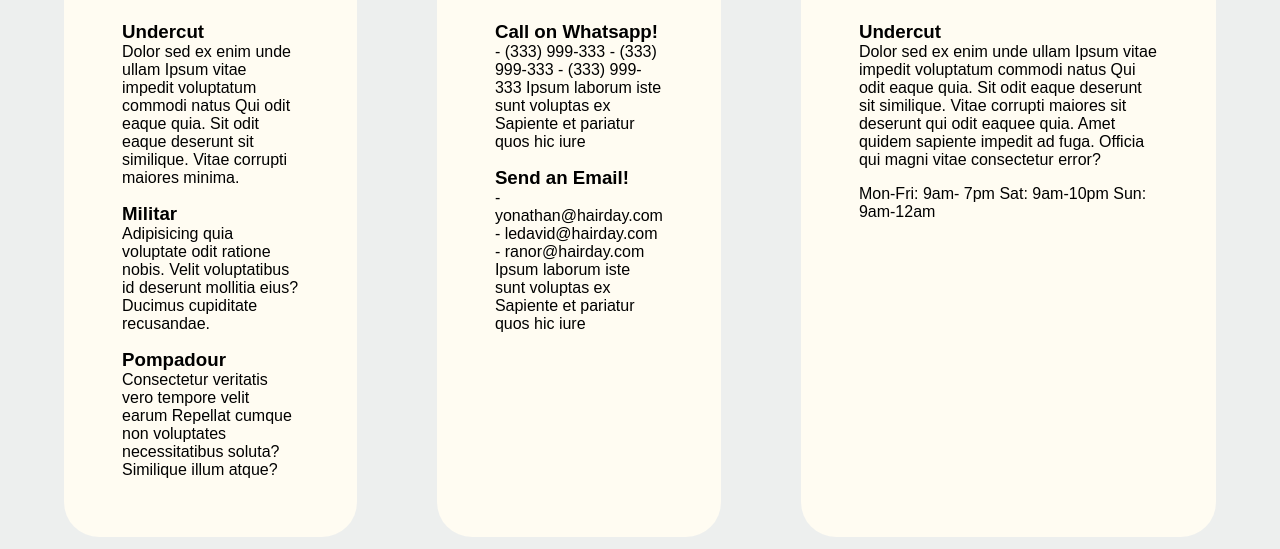
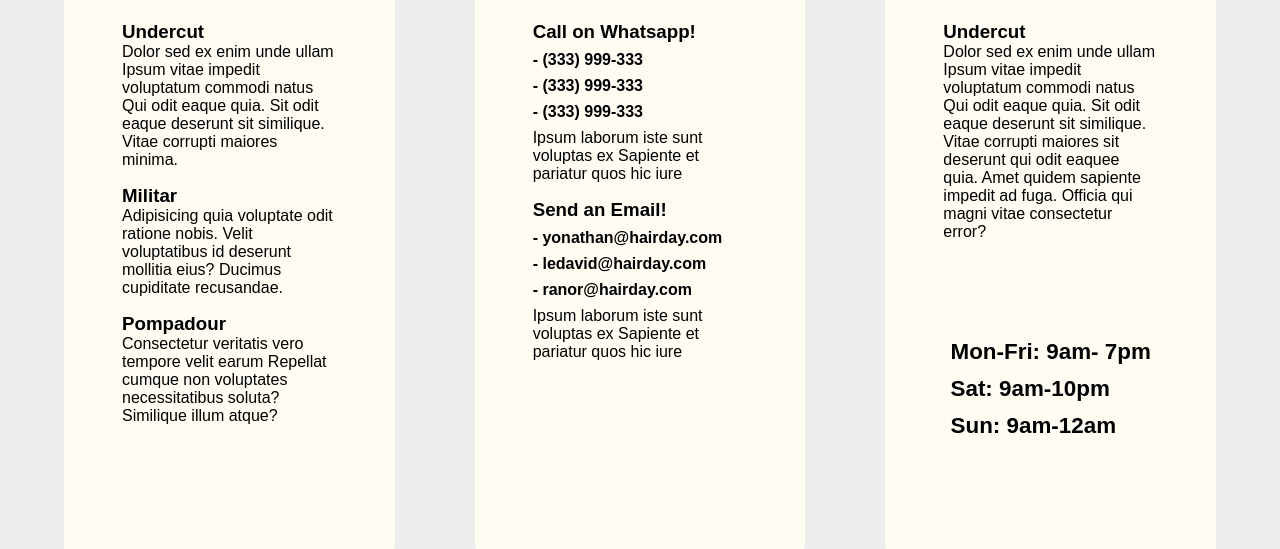
Before and after one commit to joaquimatheus/barbershop, a website: page index.html in a window 1280 px wide. Shown: the part 1594-2143 px from the top of the page. Drawn offline with nearby package versions, Linux system fonts and the light colour scheme.

Commit message:
Modift rules, span to place information and opening hours to show the hors

```diff
--- a/styles.css
+++ b/styles.css
@@ -143,6 +143,7 @@ hr {
     display: flex;
     flex-direction: column;
     align-items: center;
+    width: 100vh;
 }
 
 .col-about > h1 {
@@ -160,6 +161,21 @@ hr {
 
 .col-about article {
     padding: 0.5em;
+}
+
+.col-about p > span {
+    display: block;
+    font-weight: bold;
+    padding-top: 0.5em;
+}
+
+.col-about p > span:nth-child(3) {
+    padding-bottom: 0.5em;
+}
+
+.opening-hours {
+    margin: 3em 0;
+    font-size: 1.4em;
 }
 
 @media screen and (max-width: 600px) {
```
